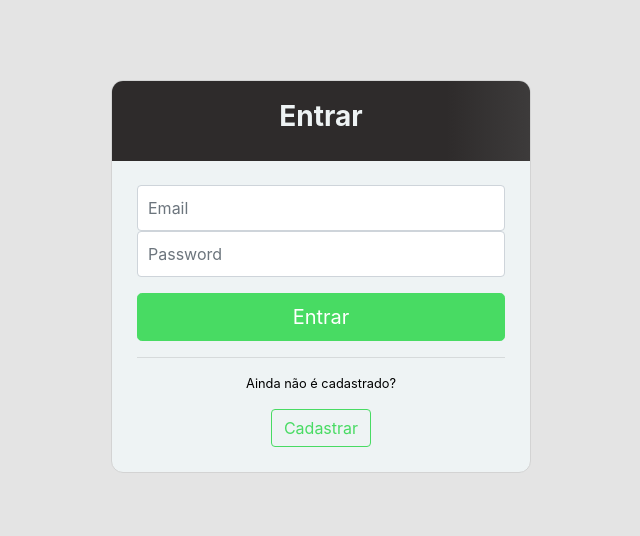
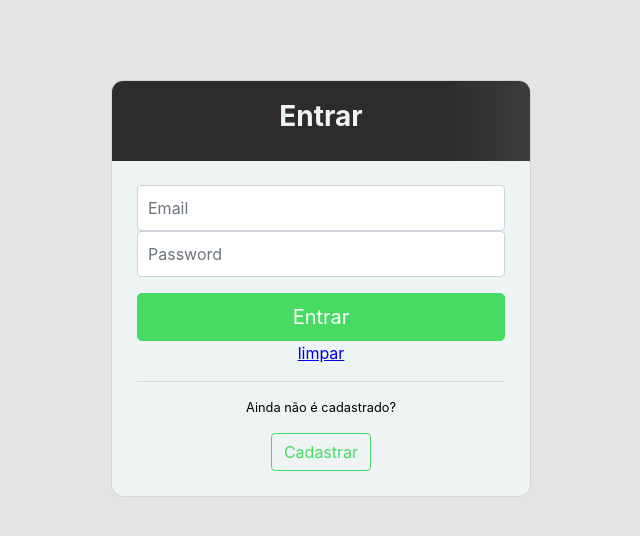
Before and after one commit to JVitorLeone/minitrack, a React (Create React App) app: page / in a window 1280 px wide. Shown: the top 536 px of the page, without its empty margins (319-959 px from the left). Built offline with nearby package versions, Linux system fonts and the light colour scheme.

Commit message:
LocalStorage

```diff
--- a/src/components/Login.js
+++ b/src/components/Login.js
@@ -40,6 +40,12 @@ function LoginComponent(props) {
 					id="btnEntrar"
 					value="Entrar"
 				/>
+				<button
+					onClick={props.clearStorage}
+					value="Limpar storage"
+				>
+					limpar
+				</button>
 				<hr className="my-3 color-light"></hr>
 				<p className="small">Ainda não é cadastrado?</p>
 				<a className="btn btn-outline-custom" id="btnCadastro" href="#">Cadastrar</a>
@@ -55,12 +61,13 @@ export function LoginScreen(props) {
 
 	const auth = useAuth()
 
+	// Consider using useEffet hook to handle dismount
 	const handleSubmit = e => {
 		e.preventDefault()
 
 		setIsLoading(true)
 
-		const login = auth.login(values.email, values.password)
+		auth.login(values.email, values.password)
 			.then(response => {
 				console.log(response)
 				console.log("login - chegou")
@@ -80,13 +87,14 @@ export function LoginScreen(props) {
 
 	return (
 		<div className="form-signin">
-			{isLoading?(
+			{ isLoading ? (
 				<div>Carregando...</div>
 			):(
 				<LoginComponent
 					values={values}
 					handleChange={handleChange}
 					handleSubmit={handleSubmit}
+					clearStorage={() => auth.logout()}
 				/>
 			)}
 		</div>
--- a/src/contexts/Auth.js
+++ b/src/contexts/Auth.js
@@ -3,6 +3,10 @@ import React, { useState } from 'react'
 const AuthContext = React.createContext()
 
 function AuthProvider(props) {
+	const [tokenJWT, setTokenJWT] = useState()
+	const [user, setUser] = useState()
+
+
 	// code for pre-loading the user's information if we have their token in
 	// localStorage goes here
 	// 🚨 this is the important bit.
@@ -10,10 +14,32 @@ function AuthProvider(props) {
 	// But we post-pone rendering any of the children until after we've determined
 	// whether or not we have a user token and if we do, then we render a spinner
 	// while we go retrieve that user's information.
-	const [user, setUser] = useState()
 
+	const data = {
+		user: user,
+		token: tokenJWT,
+	}
+	function loadLocalStorage(){}
+
+	function setLocalStorage(data) {
+		const objects = Object.entries(data)
+		for (let [key, value] of objects) {
+			localStorage.setItem("@minitrack/" + key, value)
+		}
+	}
+
+	function clearStorage() {
+		Object.keys(localStorage).forEach(function(key){
+			if (key.includes('@minitrack')) {
+				localStorage.removeItem(key)
+			}
+		});
+	}
+
+	// Make request to login an user
+	// Expect to receive a JWT
+	// Resolve the Promise if error
 	function login(email, password) {
-
 		const request_body = JSON.stringify({
 			email: email,
 			senha: password,
@@ -25,7 +51,6 @@ function AuthProvider(props) {
 			body: request_body,
 		}
 
-
 		const response = new Promise(resolve => {
 			fetch('http://127.0.0.1:8000/api/login/', options)
 				.then(response =>  response.json())
@@ -34,8 +59,9 @@ function AuthProvider(props) {
 						if (data.erro) {
 							return resolve(data)
 						} else {
-							console.log("cheguei aqui")
+							setTokenJWT(data)
 							setUser(data)
+							setLocalStorage(data)
 						}
 					},
 					(error) => {
@@ -50,12 +76,12 @@ function AuthProvider(props) {
 
 	const register = () => { } // register the user
 
-	const logout = () => { } // clear the token in localStorage and the user data
+	const logout = () => { clearStorage() } // clear the token in localStorage and the user data
 	// note, I'm not bothering to optimize this `value` with React.useMemo here
 	// because this is the top-most component rendered in our app and it will very
 	// rarely re-render/cause a performance problem.
 	return (
-		<AuthContext.Provider value={{ login, logout, register, user }} {...props}/>
+		<AuthContext.Provider value={{ login, logout, register, data }} {...props}/>
 	)
 }
 const useAuth = () => React.useContext(AuthContext)
--- a/src/contexts/User.js
+++ b/src/contexts/User.js
@@ -4,7 +4,7 @@ import { useAuth } from './Auth'
 const UserContext = React.createContext()
 
 const UserProvider = props => (
-	<UserContext.Provider value={useAuth().user} {...props}/>
+	<UserContext.Provider value={useAuth().data.user} {...props}/>
 )
 
 const useUser = () => React.useContext(UserContext)
```
Lines whose indentation alone changed are shown as unchanged.
